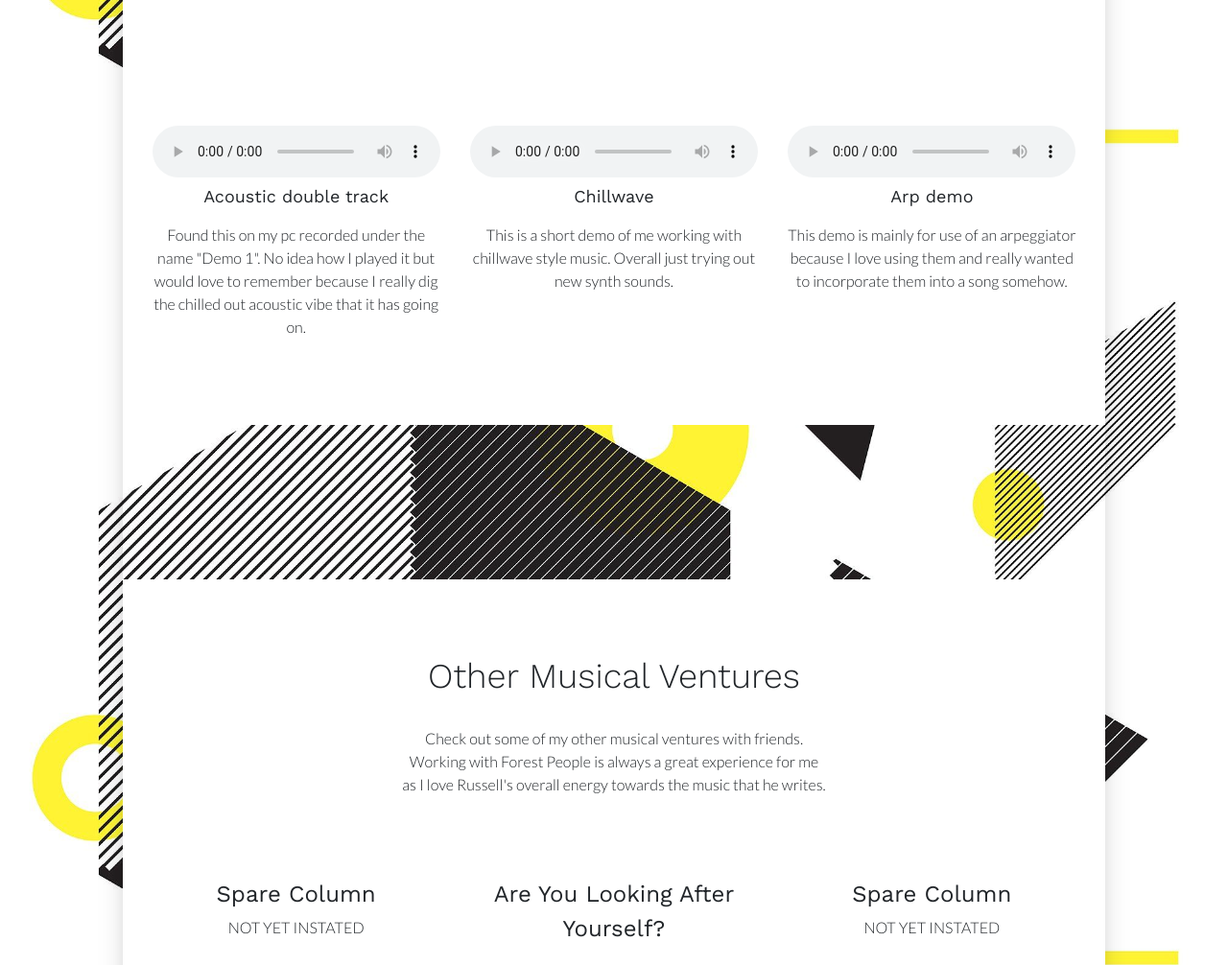
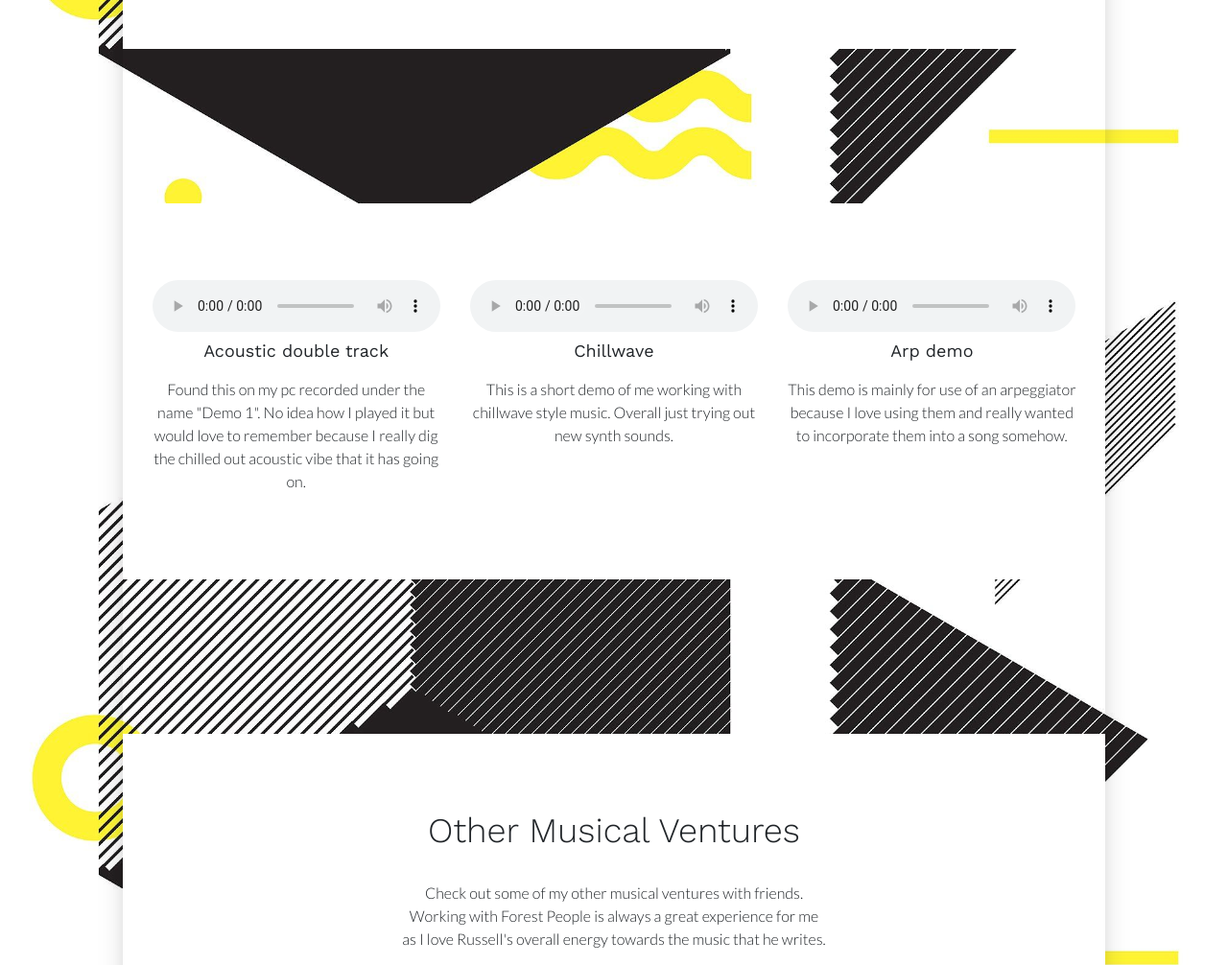
Before and after one commit to cxknxx/cxknxx.github.io, a plain HTML site: page index.html in a window 1280 px wide. Shown: the part 1420-2426 px from the top of the page at 96% size. Drawn offline with nearby package versions, Linux system fonts and the light colour scheme; grey boxes are pictures that could not be loaded; some icons are missing.

Commit message:
spaced demos

```diff
--- a/index.html
+++ b/index.html
@@ -154,6 +154,47 @@
         </div>
 
 
+
+
+    </div>
+</section>
+
+        <!-- Gap in page -->
+        <section id="gtco-counter" class="overlay bg-fixed">
+    <div class="container">
+        <div class="section-content">
+            <div class="row">
+                <!-- Counter Item -->
+                <div class="col-md-3 col-sm-6 counter-item">
+
+                </div>
+                <!-- End of Counter Item -->
+                <!-- Counter Item -->
+                <div class="col-md-3 col-sm-6 counter-item">
+
+                </div>
+                <!-- End of Counter Item -->
+                <!-- Counter Item -->
+                <div class="col-md-3 col-sm-6 counter-item">
+
+                </div>
+                <!-- End of Counter Item -->
+                <!-- Counter Item -->
+                <div class="col-md-3 col-sm-6 counter-item">
+
+                </div>
+                <!-- End of Counter Item -->
+            </div>
+        </div>
+    </div>
+</section>
+
+        <section id="gtco" class="bg-white">
+
+            <a name="demos"></a>
+            <div class="container">
+
+
                 <div class = "section-content">
                     <!--Demo 1-->
                     <div class="row text-center">
@@ -196,8 +237,7 @@
             </div>
         </section>
 
-        <!-- Gap in page -->
-        <section id="gtco-counter" class="overlay bg-fixed">
+        <section id="space" class="overlay bg-fixed">
             <div class="container">
                 <div class="section-content">
                     <div class="row">
```
Lines whose indentation alone changed are shown as unchanged.
